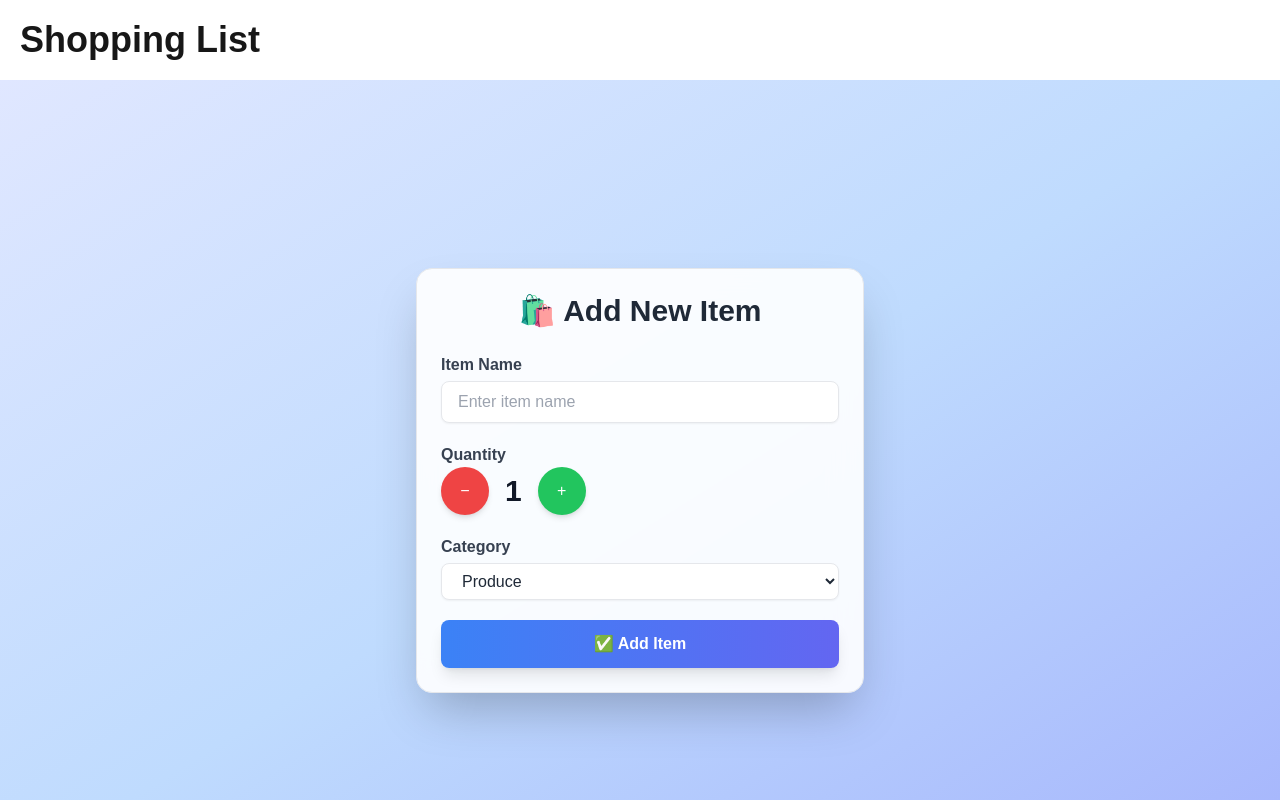
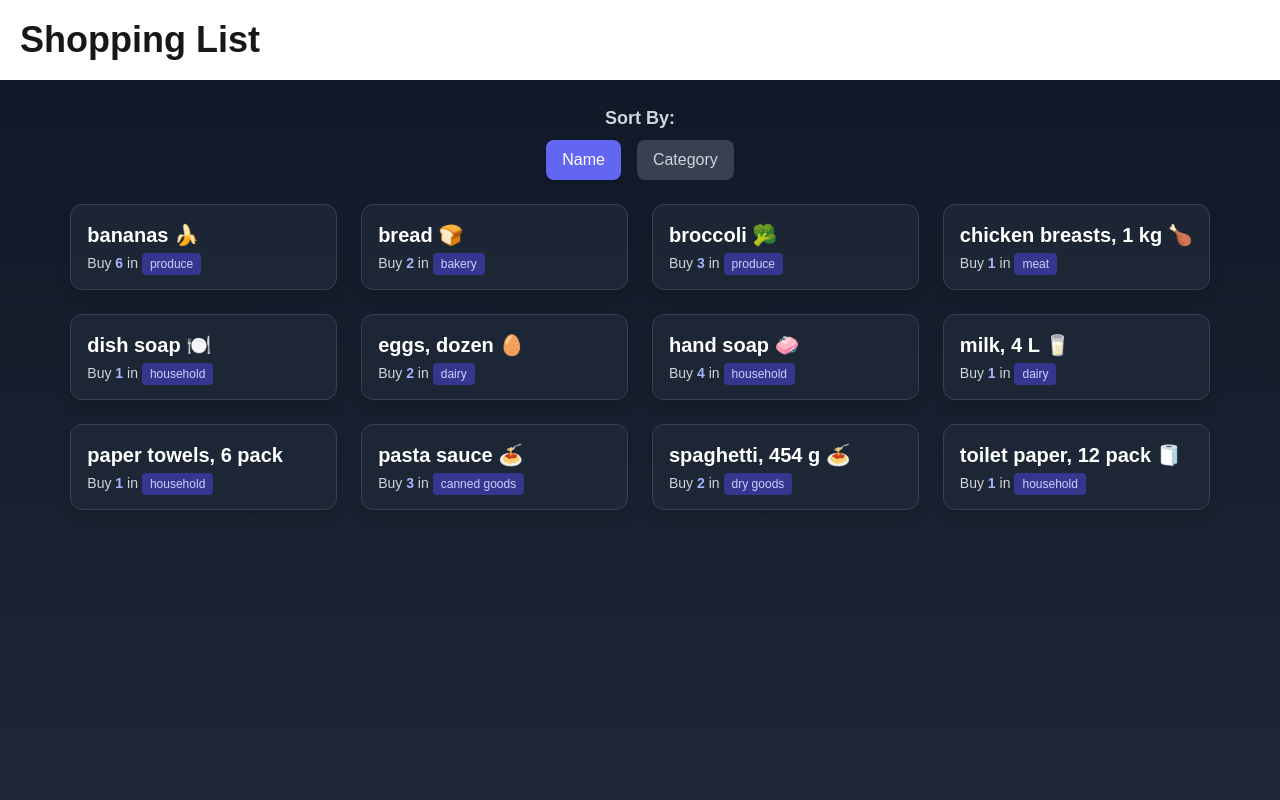
Before and after one commit to ruskintanoy/cprg306-assignments, a Next.js app: page /week-7 in a window 1280 px wide. Shown: the top 800 px of the page. Built offline with nearby package versions, Linux system fonts and the light colour scheme.

Commit message:
Update page.js
Reverted changes

```diff
--- a/app/week-7/page.js
+++ b/app/week-7/page.js
@@ -1,22 +1,10 @@
-"use client";
-
-import { useState } from "react";
 import ItemList from "./item-list";
-import NewItem from "./new-item";
-import itemsData from "./items.json";
 
 export default function Page() {
-  const [items, setItems] = useState(itemsData);
-
-  const handleAddItem = (newItem) => {
-      setItems([...items, newItem]);
-  }
-
-  return (
-    <main>
-      <h1 className="font-bold text-4xl m-5">Shopping List</h1>
-      <NewItem onAddItem={handleAddItem} />
-      <ItemList items={items} />
-  </main>
-  );
+    return (
+      <main>
+        <h1 className="font-bold text-4xl m-5">Shopping List</h1>
+        <ItemList />
+    </main>
+    );
 }
```
